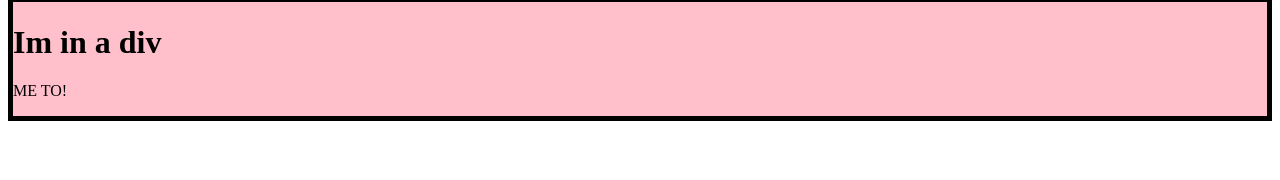
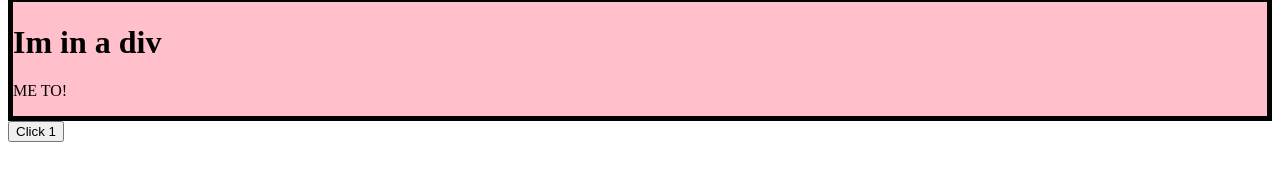
Before and after one commit to Negrea-Andrei/DOM-practice, a plain HTML site: page index.html in a window 1280 px wide. Shown: the part 160-340 px from the top of the page. Drawn offline with Linux system fonts and the light colour scheme.

Commit message:
testing event listeners. Test 1

```diff
--- a/index.html
+++ b/index.html
@@ -12,5 +12,6 @@
         TITLU
     </h1>
     <div id = "conta"></div>
+    <button onclick="alert('I can say Hello!')">Click 1</button>
 </body>
 </html>
```
